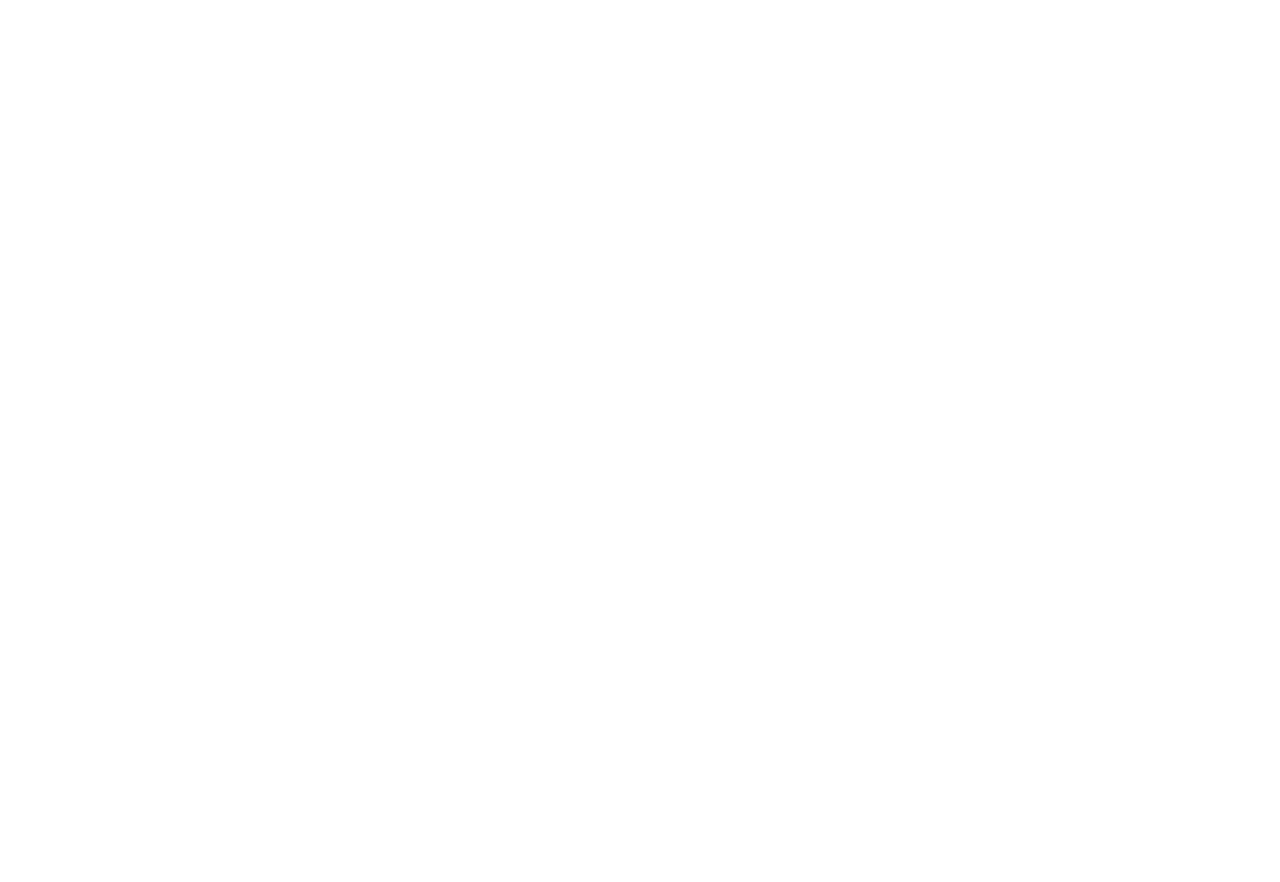
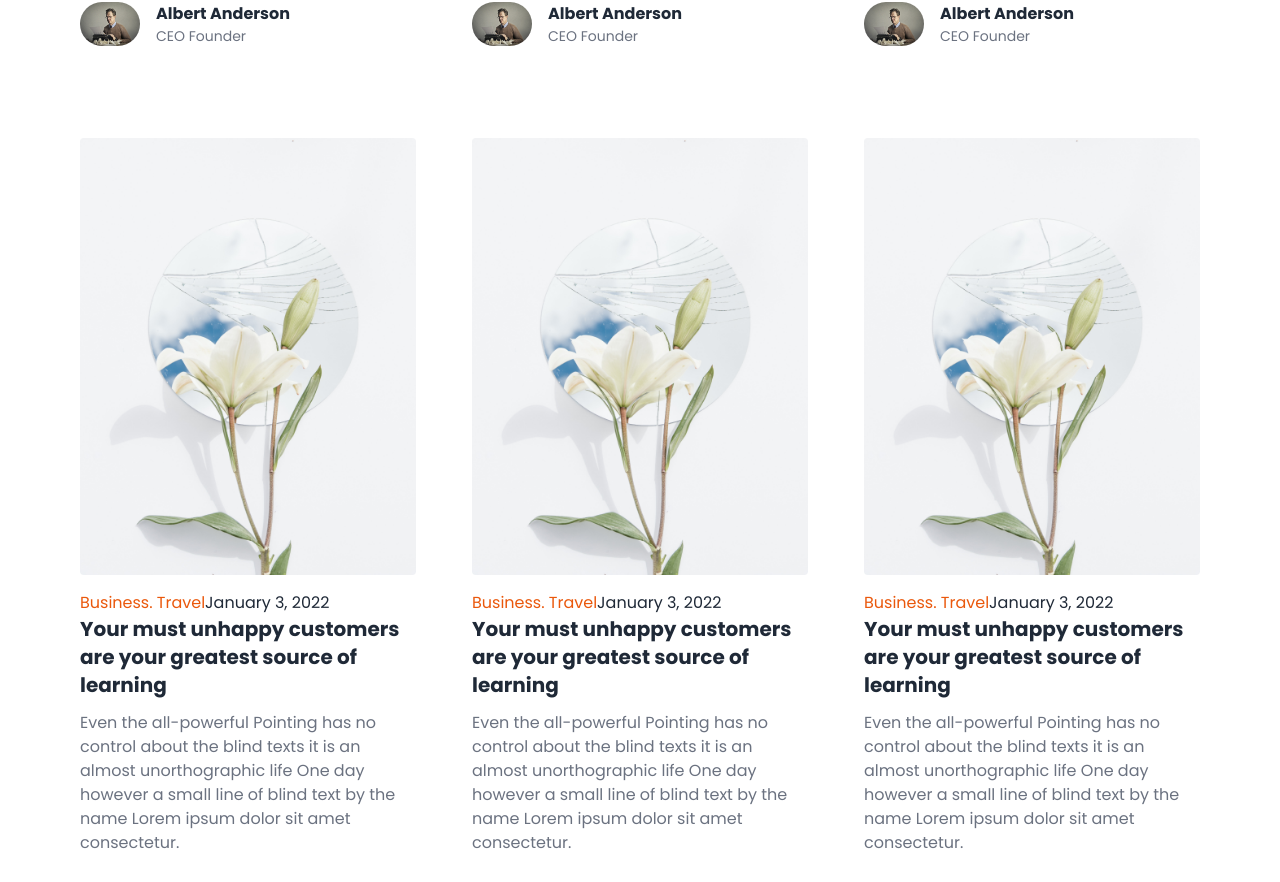
Before and after one commit to Rauf-pro/blogwithnextjs, a Next.js app: page / in a window 1280 px wide. Shown: the part 1915-2797 px from the top of the page. Before the commit the page ends 1054 px from the top, so only its background shows below. Built offline with nearby package versions, Linux system fonts and the light colour scheme.

Commit message:
Added Latest Post and Most Popular sections

```diff
--- a/components/Section1.js
+++ b/components/Section1.js
@@ -21,17 +21,16 @@
         <Swiper
         //   spaceBetween={50}
           slidesPerView={1}
-          loop={true}
-          autoplay={{
-            delay: 2000
-          }}
+          // loop={true}
+          // autoplay={{
+          //   delay: 2000
+          // }}
 
         >
           <SwiperSlide>{Slide()}</SwiperSlide>
           <SwiperSlide>{Slide()}</SwiperSlide>
           <SwiperSlide>{Slide()}</SwiperSlide>
           <SwiperSlide>{Slide()}</SwiperSlide>
-          ...
         </Swiper>
       </div>
     </section>
--- /dev/null
+++ b/components/Section2.js
@@ -0,0 +1,63 @@
+import Image from "next/image";
+import Link from "next/link";
+import Author from "./_child/Author";
+
+export default function Section2() {
+  return (
+    <section className="container mx-auto md:px-20 py-10">
+      <h1 className="font-bold text-4xl py-12 text-center">Latest Post</h1>
+
+      {/*grid columns*/}
+      <div className="grid md:grid-cols-2 lg:grid-cols-3 gap-14">
+        {Post()}
+        {Post()}
+        {Post()}
+        {Post()}
+        {Post()}
+        {Post()}
+      </div>
+    </section>
+  );
+}
+
+function Post() {
+  return (
+    <div className="item">
+      <div className="images">
+        <Link href={"/"}>
+          <Image
+            src={"/images/img1.jpg"}
+            width={500}
+            height={350}
+            className="rounded"
+            alt=""
+          />
+        </Link>
+      </div>
+      <div className="info flex justify-center flex-col py-4">
+        <div className="cat">
+          <Link href={"/"} className="text-orange-600 hover:text-orange-700">
+            Business. Travel
+          </Link>
+          <Link href={"/"} className="text-gray-800 hover:text-gray-600">
+            January 3, 2022
+          </Link>
+        </div>
+        <div className="title">
+          <Link
+            className="text-xl  font-bold text-gray-800 hover:text-gray-600"
+            href={"/"}
+          >
+            Your must unhappy customers are your greatest source of learning
+          </Link>
+        </div>
+        <p className="text-gray-500 py-3">
+          Even the all-powerful Pointing has no control about the blind texts it
+          is an almost unorthographic life One day however a small line of blind
+          text by the name Lorem ipsum dolor sit amet consectetur.
+        </p>
+        <Author />
+      </div>
+    </div>
+  );
+}
--- /dev/null
+++ b/components/Section3.js
@@ -0,0 +1,68 @@
+import Image from "next/image";
+import Link from "next/link";
+import { Swiper, SwiperSlide } from "swiper/react";
+import Author from "./_child/Author";
+
+export default function Section3() {
+  return (
+    <section className="container mx-auto md:px-20 py-16">
+      <h1 className="font-bold text-4xl py-12 text-center">Most Popular</h1>
+      {/* swiper */}
+       <Swiper
+        slidesPerView={2}
+       >
+        <SwiperSlide>
+         {Post()}
+        </SwiperSlide>
+        <SwiperSlide>
+         {Post()}
+        </SwiperSlide>
+        <SwiperSlide>
+         {Post()}
+        </SwiperSlide>
+       </Swiper>
+    </section>
+  );
+}
+
+function Post() {
+    return (
+      <div className="grid">
+        <div className="images">
+          <Link href={"/"}>
+            <Image
+              src={"/images/img1.jpg"}
+              width={600}
+              height={400}
+              className="rounded"
+              alt=""
+            />
+          </Link>
+        </div>
+        <div className="info flex justify-center flex-col py-4">
+          <div className="cat">
+            <Link href={"/"} className="text-orange-600 hover:text-orange-700">
+              Business. Travel
+            </Link>
+            <Link href={"/"} className="text-gray-800 hover:text-gray-600">
+              January 3, 2022
+            </Link>
+          </div>
+          <div className="title">
+            <Link
+              className="text-xl  font-bold text-gray-800 hover:text-gray-600"
+              href={"/"}
+            >
+              Your must unhappy customers are your greatest source of learning
+            </Link>
+          </div>
+          <p className="text-gray-500 py-3">
+            Even the all-powerful Pointing has no control about the blind texts it
+            is an almost unorthographic life One day however a small line of blind
+            text by the name Lorem ipsum dolor sit amet consectetur.
+          </p>
+          <Author />
+        </div>
+      </div>
+    );
+  }
--- a/pages/index.js
+++ b/pages/index.js
@@ -3,11 +3,15 @@
 
 //Components
 import Section1 from "../components/Section1";
+import Section2 from "../components/Section2";
+import Section3 from "../components/Section3";
 
 export default function Home() {
   return (
     <Format>
       <Section1 />
+      <Section2/>
+      <Section3/>
     </Format>
   );
 }
```
